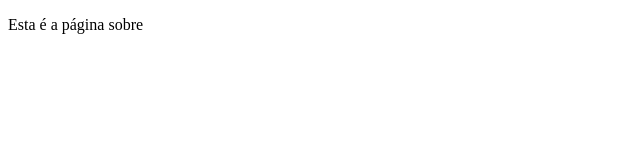
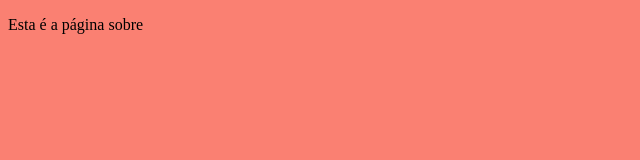
Before and after one commit to Jeremias333/git-exemples, a plain HTML site: page src/about.html in a window 1280 px wide. Shown: the whole page, without its empty margins (0-640 px from the left). Drawn offline with Linux system fonts and the light colour scheme.

Commit message:
feat(style): background alterado para salmão.

```diff
--- a/src/about.html
+++ b/src/about.html
@@ -2,6 +2,11 @@
 <html>
 	<head>
 		<title>Sobre</title>
+		<style type="text/css">
+			body{
+				background-color: salmon;
+			}
+		</style>
 	</head>
 	<body>
 		<p>Esta é a página sobre</p>
```
